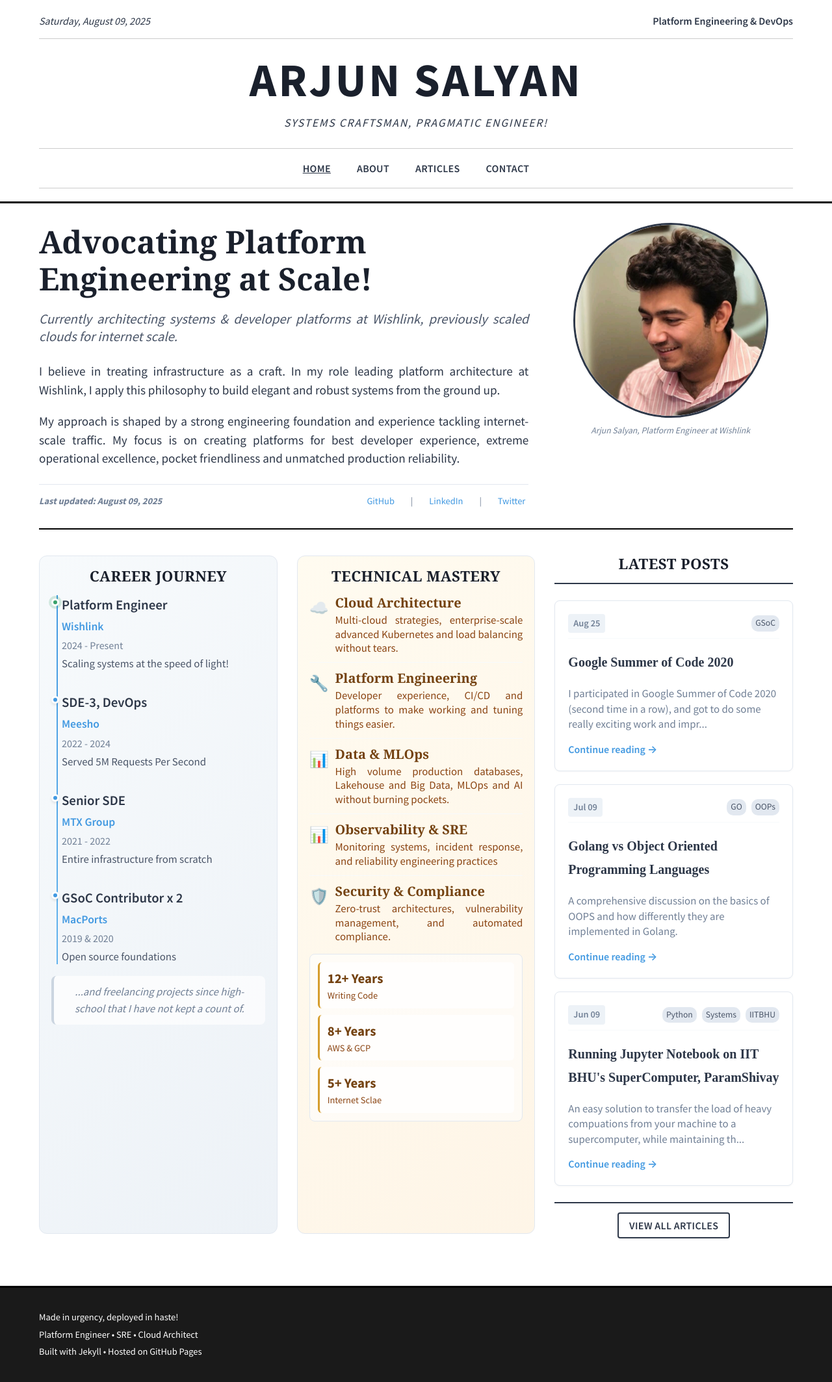
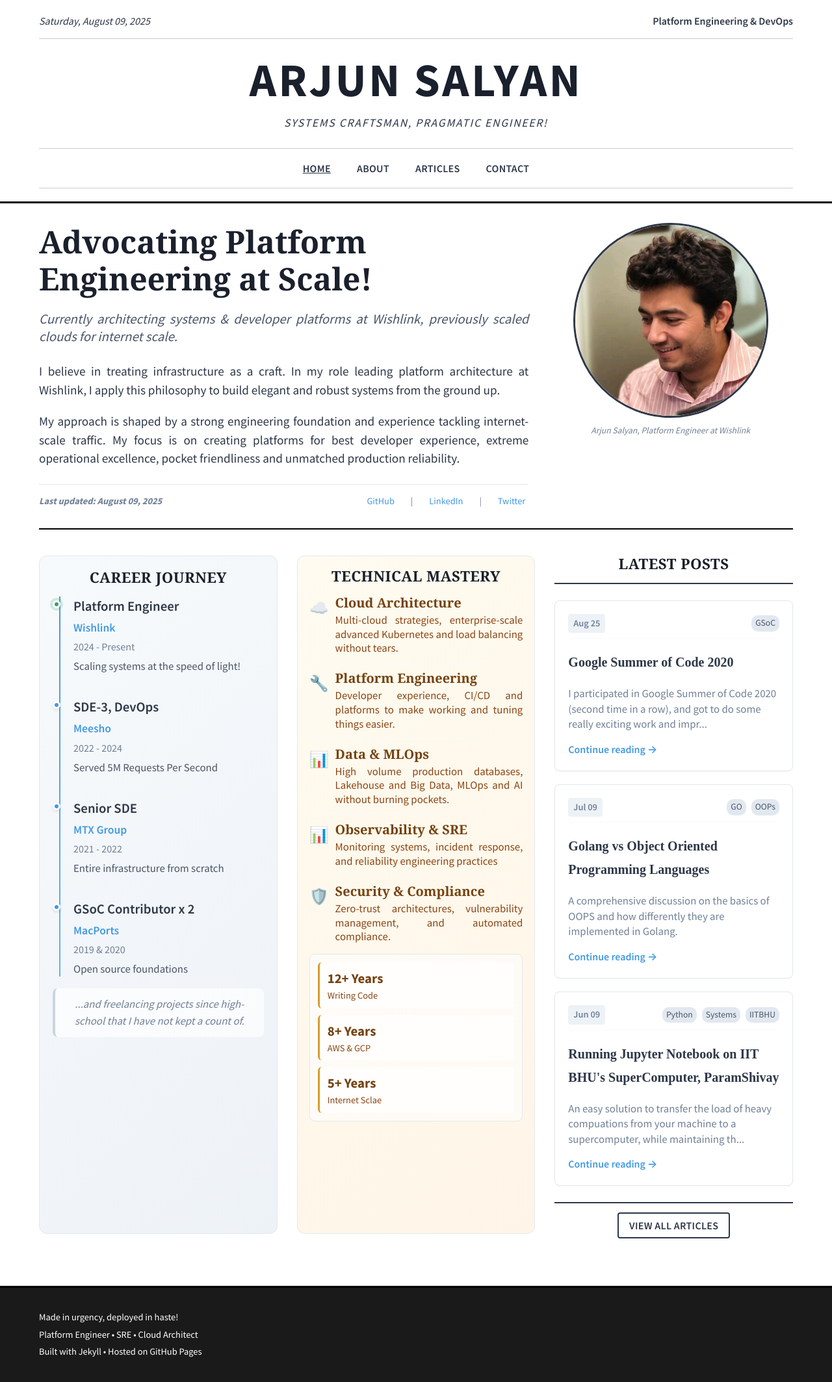
Before and after one commit to arjunsalyan/arjunsalyan.github.io, a Jekyll site: the page built from index.html, in a window 1280 px wide. Shown: the whole page at 65% size. Built offline with Jekyll 4.4.1, drawn with Linux system fonts in a browser that asks for light colours; nearby versions of some CDN libraries; some web fonts are replaced.

Commit message:
fix stuff for mobile

```diff
--- a/css/main.css
+++ b/css/main.css
@@ -237,7 +237,7 @@ a:hover {
 .timeline-column {
   background: linear-gradient(135deg, #f7fafc 0%, #edf2f7 100%);
   border-radius: 12px;
-  padding: 18px;
+  padding: 20px;
   border: 1px solid #e2e8f0;
 }
 
@@ -249,13 +249,13 @@ a:hover {
 
 .timeline-path {
   position: relative;
-  padding-left: 16px;
+  padding-left: 32px;
 }
 
 .timeline-path::before {
   content: '';
   position: absolute;
-  left: 8px;
+  left: 10px;
   top: 0;
   bottom: 0;
   width: 2px;
@@ -264,8 +264,8 @@ a:hover {
 
 .timeline-entry {
   position: relative;
-  margin-bottom: 18px;
-  padding-bottom: 15px;
+  margin-bottom: 20px;
+  padding-bottom: 16px;
 }
 
 .timeline-entry:last-child {
@@ -275,8 +275,8 @@ a:hover {
 
 .timeline-dot {
   position: absolute;
-  left: -16px;
-  top: 5px;
+  left: -32px;
+  top: 6px;
   width: 12px;
   height: 12px;
   border-radius: 50%;
@@ -295,19 +295,21 @@ a:hover {
   font-weight: 600;
   color: #2d3748;
   margin-bottom: 4px;
+  margin-bottom: 4px;
 }
 
 .company-name {
   font-size: 1.1rem;
   font-weight: 600;
   color: #4299e1;
+  margin-bottom: 3px;
   margin-bottom: 4px;
 }
 
 .time-period {
   font-size: 1rem;
   color: #718096;
-  margin-bottom: 6px;
+  margin-bottom: 8px;
 }
 
 .role-description {
@@ -1534,12 +1536,31 @@ footer a {
   .expertise-column,
   .articles-column {
     margin-bottom: 2rem;
+    padding: 16px;
   }
 
   .timeline-column:last-child,
   .expertise-column:last-child,
   .articles-column:last-child {
     margin-bottom: 0;
+  }
+
+  .timeline-path {
+    padding-left: 24px;
+  }
+
+  .timeline-path::before {
+    left: 8px;
+  }
+
+  .timeline-dot {
+    left: -24px;
+    top: 4px;
+  }
+
+  .timeline-entry {
+    margin-bottom: 16px;
+    padding-bottom: 12px;
   }
 
   .article-title {
```
